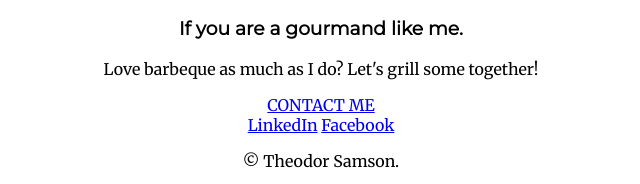
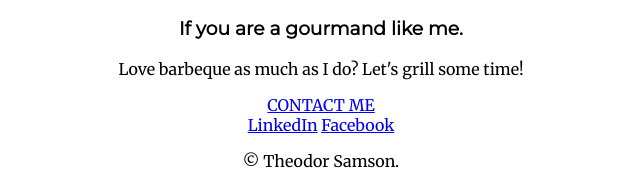
Before and after one commit to Theo3699/Intro, a plain HTML site: page index.html in a window 1280 px wide. Shown: the part 2857-3041 px from the top of the page, 319-959 px from the left. Drawn offline with Linux system fonts and the light colour scheme.

Commit message:
Update index.html

```diff
--- a/index.html
+++ b/index.html
@@ -46,7 +46,7 @@
     <div class="contact-me">
       <h2>Get In Touch</h2>
       <h3>If you are a gourmand like me.</h3>
-      <p>Love barbeque as much as I do? Let's grill some together!</p>
+      <p>Love barbeque as much as I do? Let's grill some time!</p>
       <a class="btn" href="mailto:samson.theodor3699@gmail.com">CONTACT ME</a>
     </div>
   </div>
```
